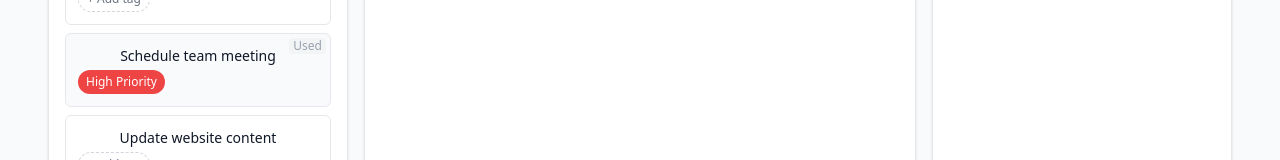
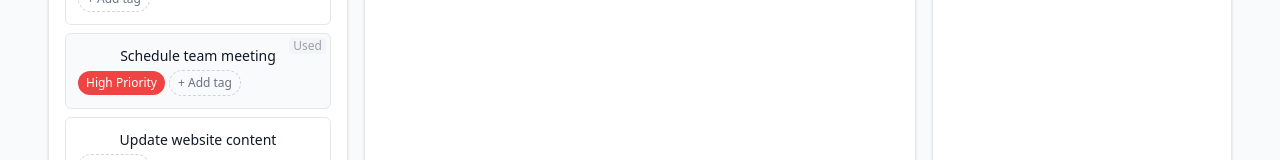
Before and after one commit to alango/list-merge, a React (Vite) app in the folder app/: page / in a window 1280 px wide. Shown: the part 471-631 px from the top of the page. Built offline with nearby package versions, Linux system fonts and the light colour scheme.

Commit message:
Remove tag managament restrictions on used input items

```diff
--- a/app/src/components/InputListPanel.tsx
+++ b/app/src/components/InputListPanel.tsx
@@ -332,7 +332,7 @@ const DraggableInputItem: React.FC<DraggableInputItemProps> = ({
                 </span>
               );
             })}
-            {!item.isUsed && !isMultiSelectActive && (
+            {!isMultiSelectActive && (
               showTagInput ? (
                 <TagInput
                   availableTags={tagPool}
```
